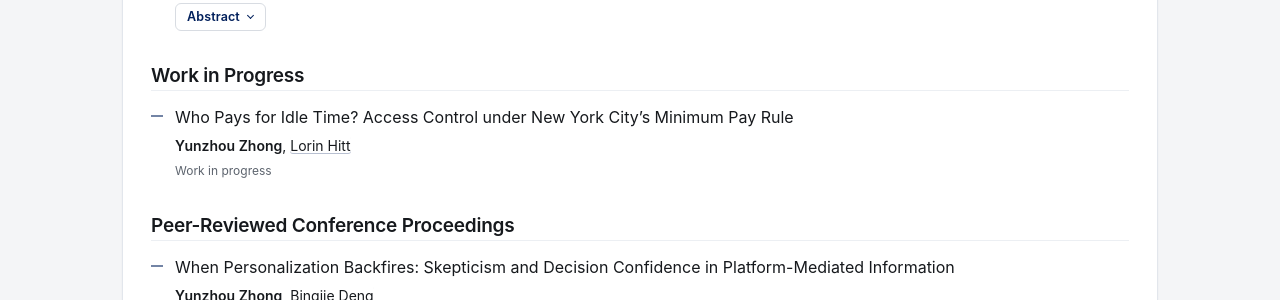
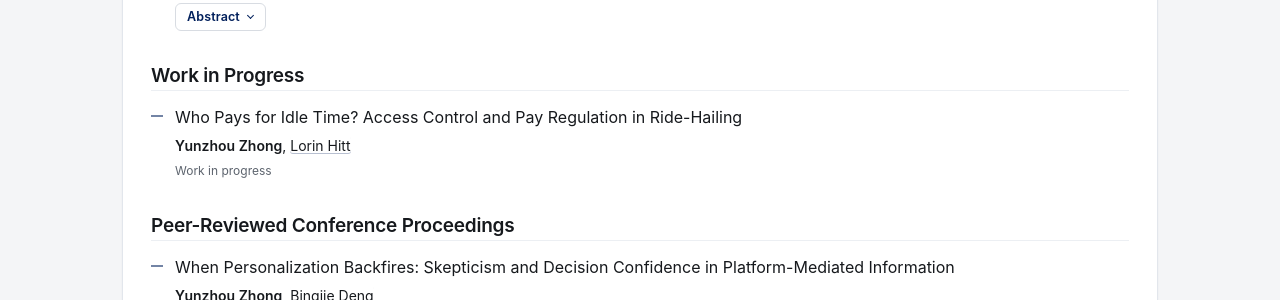
Before and after one commit to bobbyZhong10/bobbyzhong10.github.io, a Jekyll site: the page built from _pages/research-projects.md, in a window 1280 px wide and 900 px high, scrolled down 644 px. Shown: the part 153-453 px from the top of the window. Built offline with Jekyll 4.4.1, drawn with Linux system fonts in a browser that asks for light colours.

Commit message:
Update research-projects.md

```diff
--- a/_pages/research-projects.md
+++ b/_pages/research-projects.md
@@ -62,7 +62,7 @@ newsreader_font: true
 
 <ul class="research-entry-list">
   <li class="research-entry">
-    <div class="research-entry__title"><em>Who Pays for Idle Time? Access Control under New York City’s Minimum Pay Rule</em></div>
+    <div class="research-entry__title"><em>Who Pays for Idle Time? Access Control and Pay Regulation in Ride-Hailing</em></div>
     <div class="research-entry__authors"><strong>Yunzhou Zhong</strong>, <a href="https://oid.wharton.upenn.edu/profile/lhitt/">Lorin Hitt</a></div>
     <div class="research-entry__meta">Work in progress</div>
   </li>
```
